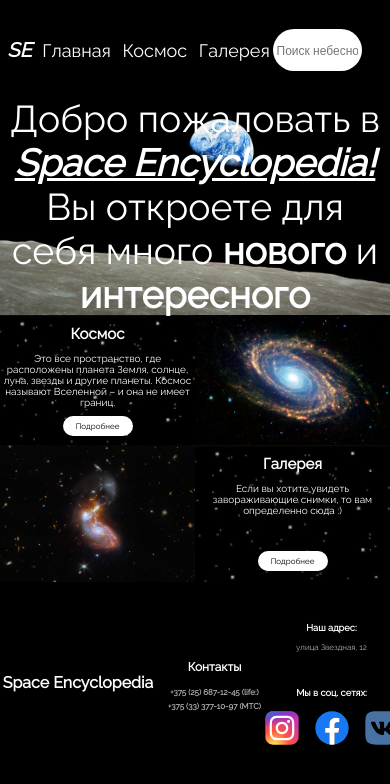
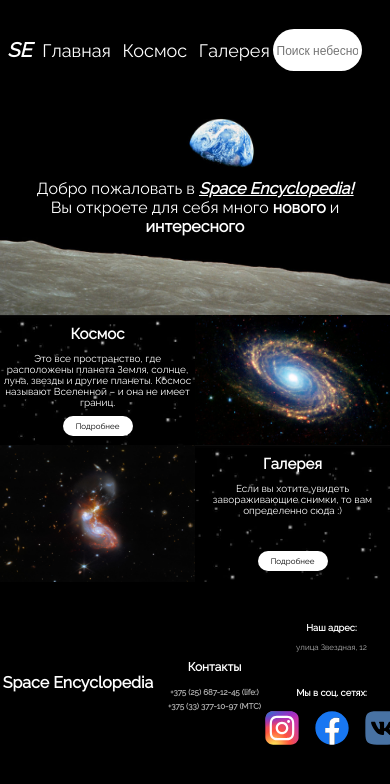
Before and after one commit to brusni4ka-krutishka/Space-encyclopedia, a React (Vite) app: page / in a window 390 px wide. Shown: the top 784 px of the page. Built offline with nearby package versions, Linux system fonts and the light colour scheme.

Commit message:
added adaptive welcomeImage

```diff
--- a/src/components/mainPageComponents/WelcomeImage/welcomeImage.module.css
+++ b/src/components/mainPageComponents/WelcomeImage/welcomeImage.module.css
@@ -31,3 +31,9 @@
   text-decoration: underline;
   font-style: italic;
 }
+
+@media screen and (max-width: 853px) {
+  .text {
+    font-size: 12pt;
+  }
+}
```
